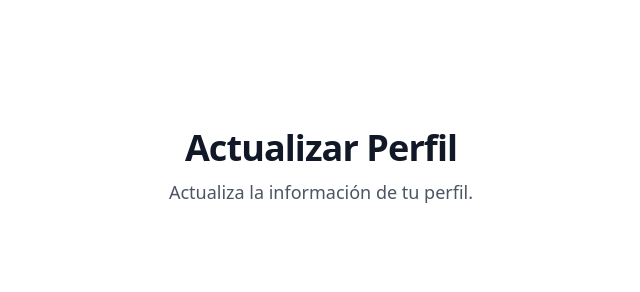
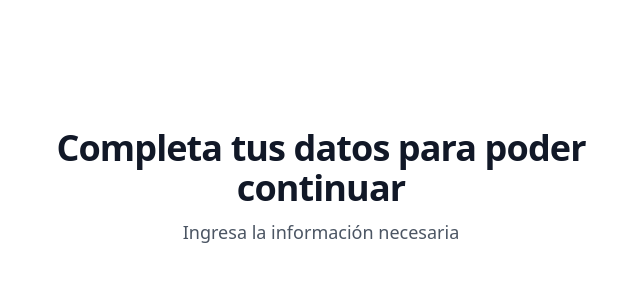
Before and after one commit to jsalas62/C24_4_2024-1_G6B_RESERVATEC_FRONTEND_REACT, a React (Create React App) app: page /register in a window 1280 px wide. Shown: the top 292 px of the page, without its empty margins (319-959 px from the left). Built offline with nearby package versions, Linux system fonts and the light colour scheme; no server answers.

Commit message:
register

```diff
--- a/src/components/AllReservas.js
+++ b/src/components/AllReservas.js
@@ -13,7 +13,7 @@ const AllReservas = () => {
     const [originalReservas, setOriginalReservas] = useState([]);
     const [error, setError] = useState(null);
     const [modalT, setModalT] = useState(false);
-    const [sortConfig, setSortConfig] = useState({ key: 'fecha', direction: 'asc' });
+    const [sortConfig, setSortConfig] = useState({ key: 'fecha', direction: 'des' });
     const [selectedDate, setSelectedDate] = useState(null);
 
     const fetchReservas = useCallback(async () => {
--- a/src/components/Register.js
+++ b/src/components/Register.js
@@ -76,8 +76,8 @@ const Register = () => {
           ></div>
         </div>
         <div className="mx-auto max-w-2xl text-center">
-          <h2 className="text-3xl font-bold tracking-tight text-gray-900 sm:text-4xl">Actualizar Perfil</h2>
-          <p className="mt-2 text-lg leading-8 text-gray-600">Actualiza la información de tu perfil.</p>
+          <h2 className="text-3xl font-bold tracking-tight text-gray-900 sm:text-4xl">Completa tus datos para poder continuar</h2>
+          <p className="mt-2 text-lg leading-8 text-gray-600">Ingresa la información necesaria</p>
         </div>
         <form onSubmit={handleSubmit} className="mx-auto mt-16 max-w-xl sm:mt-20">
           <div className="grid grid-cols-1 gap-x-8 gap-y-6 sm:grid-cols-2">
--- a/src/components/ReservaList.js
+++ b/src/components/ReservaList.js
@@ -1,4 +1,4 @@
-import React, { useEffect, useState, useCallback } from 'react';
+import React, { useEffect, useState } from 'react';
 import axiosInstance from '../axiosConfig';
 import 'bootstrap/dist/css/bootstrap.min.css';
 import CustomNavbar from './CustomNavbar';
@@ -6,16 +6,20 @@ import './ReservaList.css';
 
 const ReservaList = () => {
     const [reservas, setReservas] = useState([]);
+    const [loading, setLoading] = useState(true);
     const [error, setError] = useState(null);
 
-    const fetchReservas = useCallback(async () => {
+    const fetchReservas = async () => {
         try {
             const response = await axiosInstance.get('/api/reserva/misreservas');
             setReservas(response.data);
+            setLoading(false);
+            console.log(loading);
         } catch (err) {
             setError(err);
+            setLoading(false);
         }
-    }, []); // useCallback para memoizar la función y evitar problemas con dependencias
+    };
 
     useEffect(() => {
         fetchReservas();
@@ -25,11 +29,12 @@ const ReservaList = () => {
         }, 10000);
 
         return () => clearInterval(interval);
-    }, [fetchReservas]); // Añadir fetchReservas como dependencia
+    }, []);
 
     return (
         <div>
             <CustomNavbar />
+
             <div className="container mx-auto mt-5 p-4">
                 <h1 className="text-3xl font-bold mb-4">Mis Reservas</h1>
                 {error && <p>Error: {error.message}</p>}
@@ -58,6 +63,7 @@ const ReservaList = () => {
                     </table>
                 </div>
             </div>
+
         </div>
     );
 };
```
